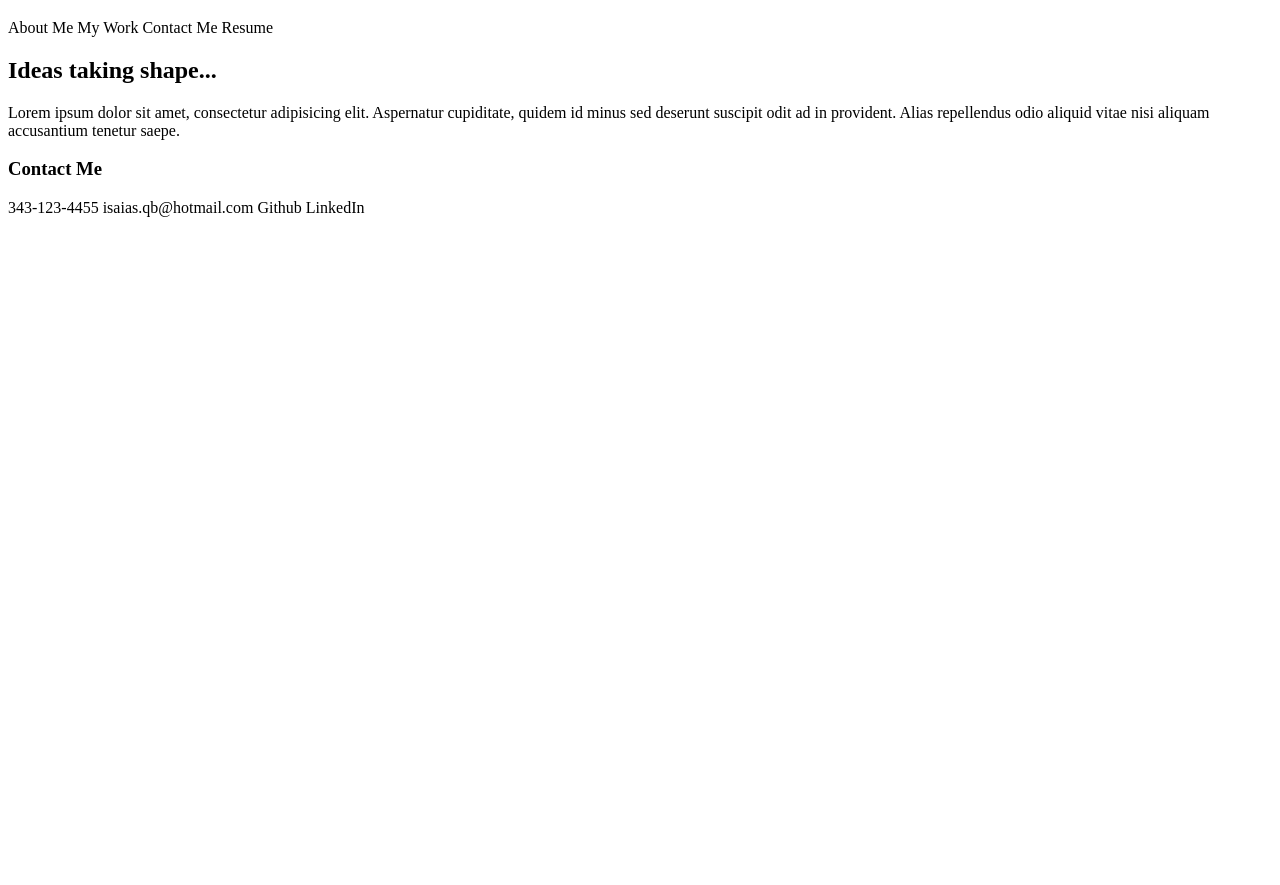
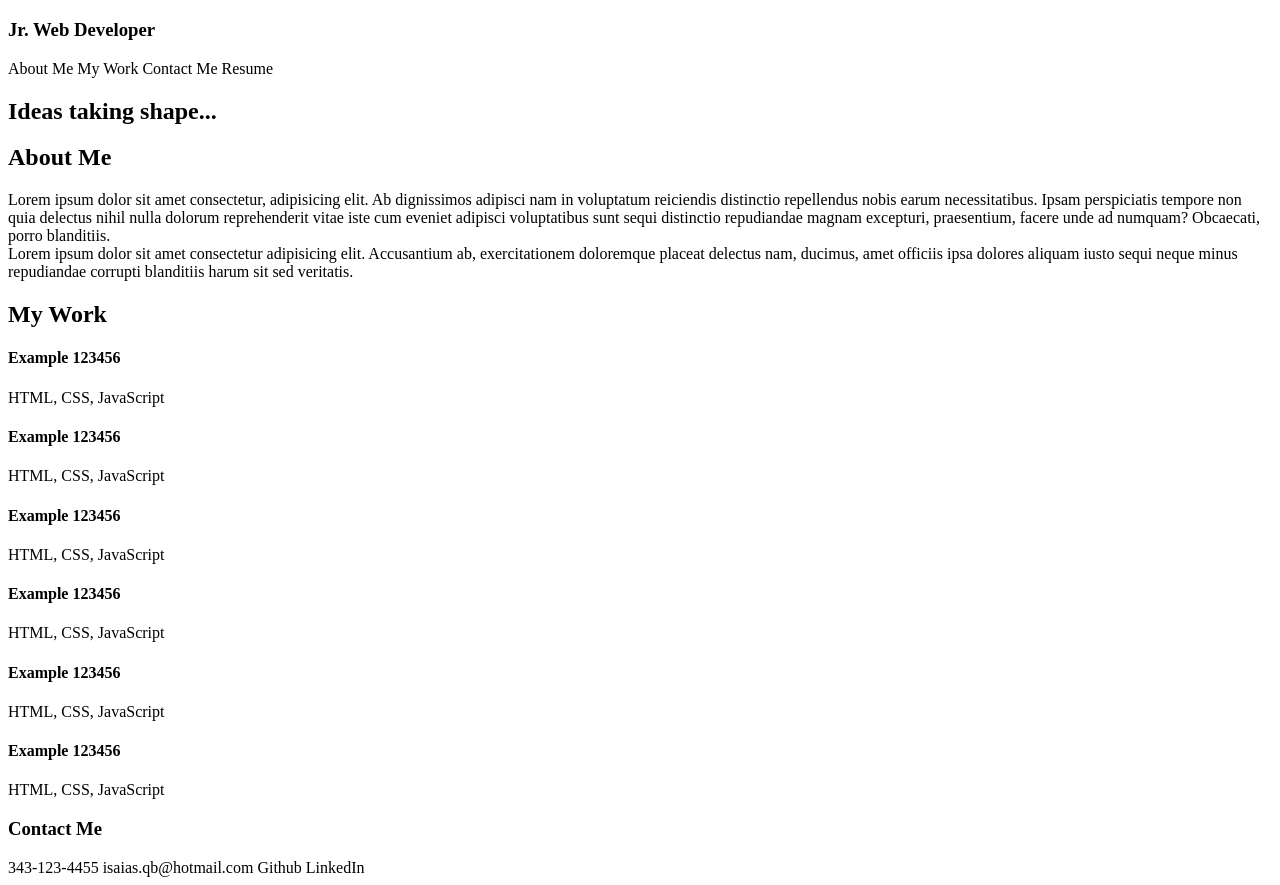
Before and after one commit to isaiasqb/web-portfolio, a plain HTML site: page index.html in a window 1280 px wide. Shown: the part 61-946 px from the top of the page. Before the commit the page ends 800 px from the top, so only its background shows below. Drawn offline with Linux system fonts and the light colour scheme.

Commit message:
added additional div and semantic elements to my-work section and header section

```diff
--- a/index.html
+++ b/index.html
@@ -5,9 +5,13 @@
     <meta name="viewport" content="width=device-width, initial-scale=1.0">
     <title>Web Portfolio</title>
 </head>
+
 <body>
     <header>
-        <h1>Adrian Quevedo</h1>
+        <div class="title-name">
+            <h1>Adrian Quevedo</h1>
+            <h3>Jr. Web Developer</h3>
+        </div>
         <nav>
             <a>About Me</a>
             <a>My Work</a>
@@ -20,18 +24,42 @@
         <h2>Ideas taking shape...</h2>
     </section>
     <section class="about-me">
+        <h2>About Me</h2>
         <p>
-            Lorem ipsum dolor sit amet, consectetur adipisicing elit. Aspernatur cupiditate, quidem id minus sed deserunt suscipit odit ad in provident. Alias repellendus odio aliquid vitae nisi aliquam accusantium tenetur saepe.
+            Lorem ipsum dolor sit amet consectetur, adipisicing elit. Ab dignissimos adipisci nam in voluptatum reiciendis distinctio repellendus nobis earum necessitatibus. Ipsam perspiciatis tempore non quia delectus nihil nulla dolorum reprehenderit vitae iste cum eveniet adipisci voluptatibus sunt sequi distinctio repudiandae magnam excepturi, praesentium, facere unde ad numquam? Obcaecati, porro blanditiis.
+            <br/>
+            Lorem ipsum dolor sit amet consectetur adipisicing elit. Accusantium ab, exercitationem doloremque placeat delectus nam, ducimus, amet officiis ipsa dolores aliquam iusto sequi neque minus repudiandae corrupti blanditiis harum sit sed veritatis.
         </p>
 
     </section>
     <section class="my-work">
-        <div class="card"></div>
-        <div class="card"></div>
-        <div class="card"></div>
-        <div class="card"></div>
-        <div class="card"></div>
-        <div class="card"></div>
+        <h2>My Work</h2>
+        <div class="card-container">
+            <div class="card">
+                <h4>Example 123456</h4>
+                <p>HTML, CSS, JavaScript</p>
+            </div>
+            <div class="card">
+                <h4>Example 123456</h4>
+                <p>HTML, CSS, JavaScript</p>
+            </div>
+            <div class="card">
+                <h4>Example 123456</h4>
+                <p>HTML, CSS, JavaScript</p>
+            </div>
+            <div class="card">
+                <h4>Example 123456</h4>
+                <p>HTML, CSS, JavaScript</p>
+            </div>
+            <div class="card">
+                <h4>Example 123456</h4>
+                <p>HTML, CSS, JavaScript</p>
+            </div>
+            <div class="card">
+                <h4>Example 123456</h4>
+                <p>HTML, CSS, JavaScript</p>
+            </div>
+        </div>
     </section>
 
     <footer>
```
